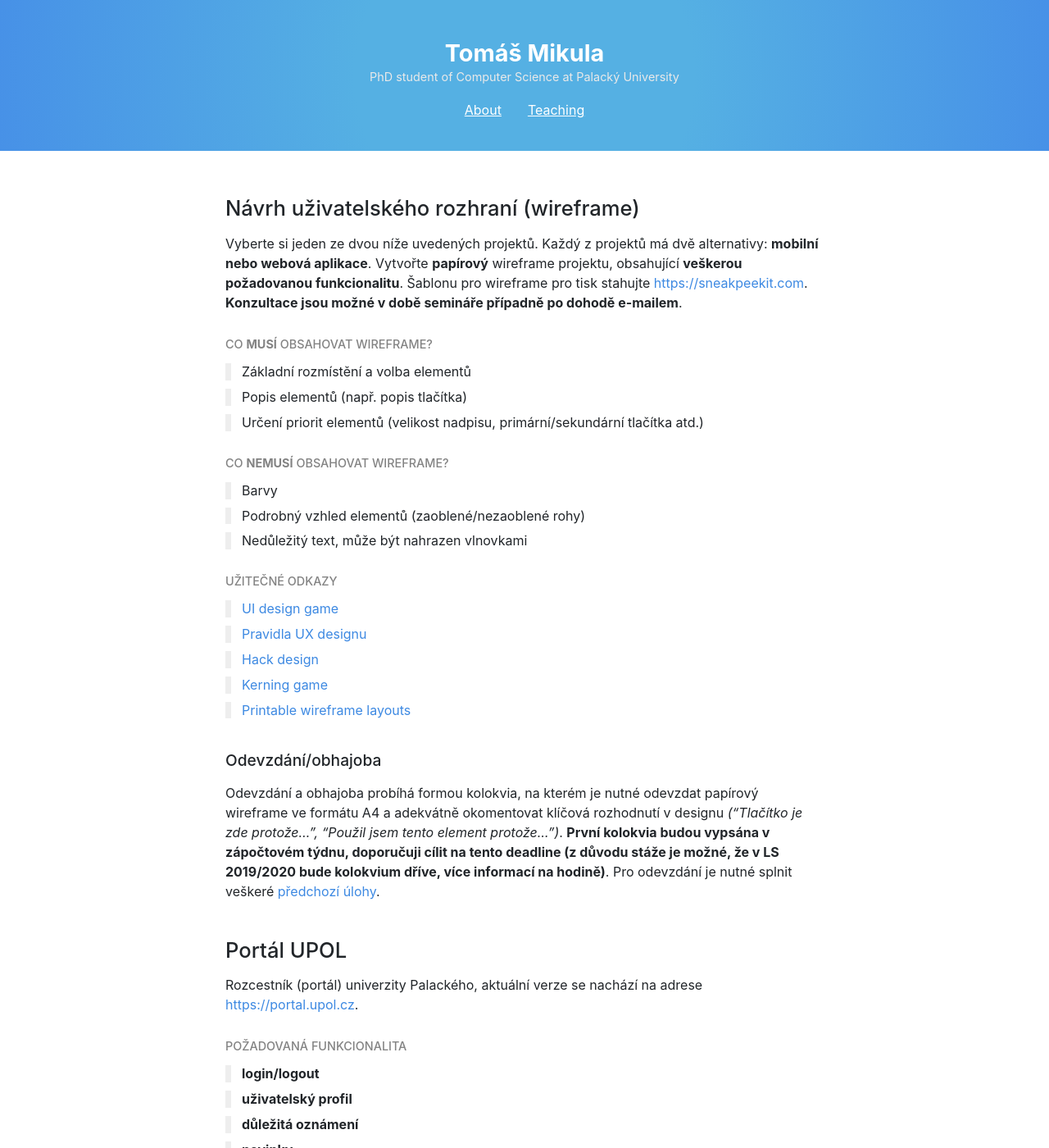
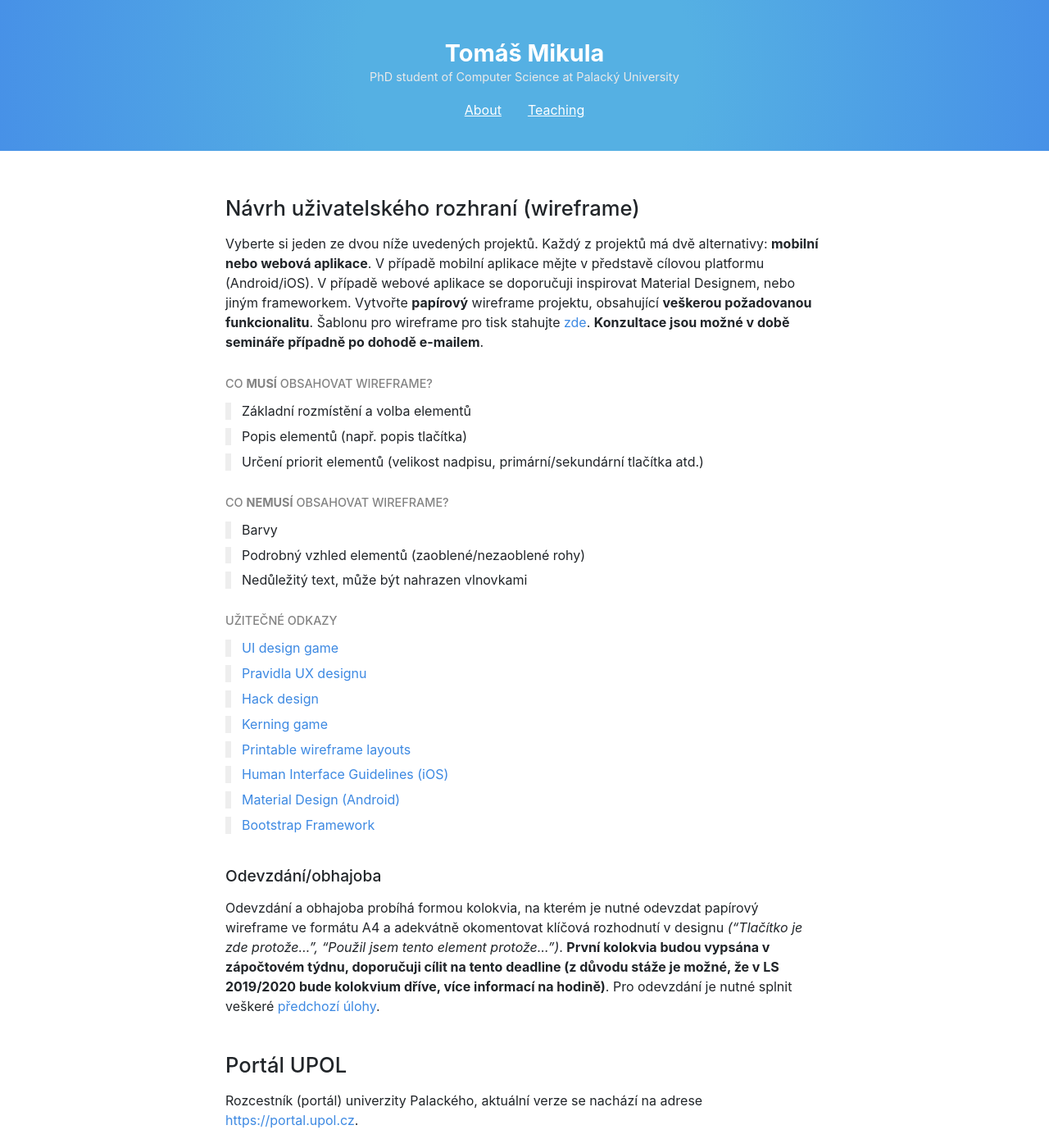
Before and after one commit to mikulatomas/wilima.github.io, a Jekyll site: the page built from teaching/2020/URO/practise02.md, in a window 1280 px wide and 1400 px high. Shown: the whole window at 82% size. Built offline with Jekyll 4.4.1, drawn with Linux system fonts in a browser that asks for light colours; nearby versions of some CDN libraries.

Commit message:
Update practise02.md

```diff
--- a/teaching/2020/URO/practise02.md
+++ b/teaching/2020/URO/practise02.md
@@ -6,7 +6,7 @@ title: 2. Návrh uživatelského rozhraní (wireframe)
 
 # Návrh uživatelského rozhraní (wireframe)
 
-Vyberte si jeden ze dvou níže uvedených projektů. Každý z projektů má dvě alternativy: **mobilní nebo webová aplikace**. Vytvořte **papírový** wireframe projektu, obsahující **veškerou požadovanou funkcionalitu**. Šablonu pro wireframe pro tisk stahujte [https://sneakpeekit.com](zde). **Konzultace jsou možné v době semináře případně po dohodě e-mailem**.
+Vyberte si jeden ze dvou níže uvedených projektů. Každý z projektů má dvě alternativy: **mobilní nebo webová aplikace**. V případě mobilní aplikace mějte v představě cílovou platformu (Android/iOS). V případě webové aplikace se doporučuji inspirovat Material Designem, nebo jiným frameworkem. Vytvořte **papírový** wireframe projektu, obsahující **veškerou požadovanou funkcionalitu**. Šablonu pro wireframe pro tisk stahujte [zde](https://sneakpeekit.com). **Konzultace jsou možné v době semináře případně po dohodě e-mailem**.
 
 ### Co **musí** obsahovat wireframe?
 * Základní rozmístění a volba elementů
@@ -24,6 +24,9 @@ Vyberte si jeden ze dvou níže uvedených projektů. Každý z projektů má dv
 * [Hack design](https://hackdesign.org)
 * [Kerning game](https://type.method.ac)
 * [Printable wireframe layouts](https://sneakpeekit.com)
+* [Human Interface Guidelines (iOS)](https://developer.apple.com/design/human-interface-guidelines/)
+* [Material Design (Android)](https://material.io/components/)
+* [Bootstrap Framework](https://getbootstrap.com/docs/4.4/components/alerts/)
 
 
 ## Odevzdání/obhajoba
```
